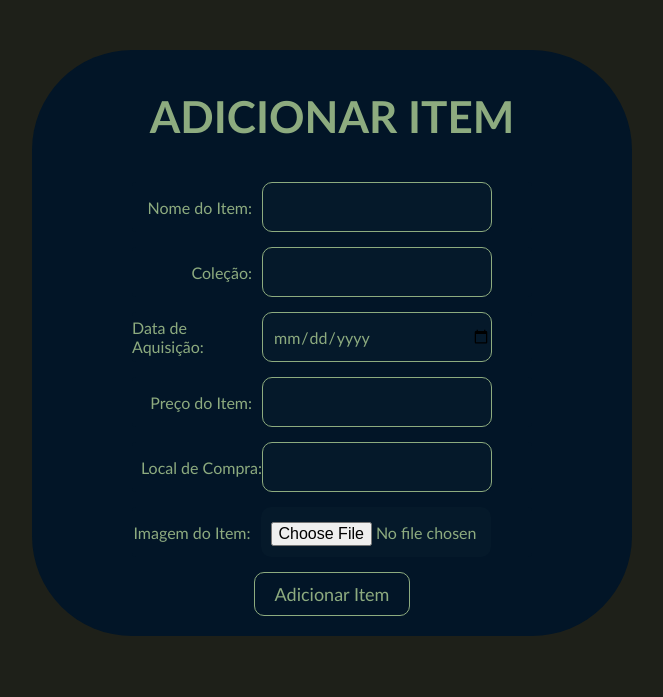
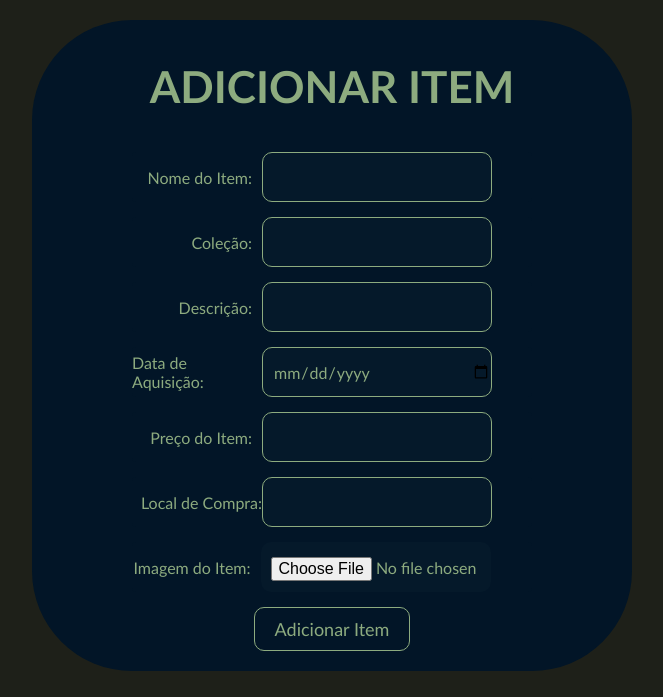
Before and after one commit to joaomiranda1220911/SINF1_2024-G03, a PHP site: page /pag_adicionar-item.html in a window 1280 px wide. Shown: the part 103-800 px from the top of the page, without its empty margins (308-971 px from the left). Run offline with PHP 8.4, Linux system fonts and the light colour scheme.

Commit message:
Atualizações Adicionar Item e Páginas dos Itens

```diff
--- a/pag_adicionar-item.html
+++ b/pag_adicionar-item.html
@@ -38,6 +38,11 @@
             <input type="text" id="colecao_item" name="colecao_item" required>
         </div>
 
+        <div class="form_descricao-item">
+            <label for="descricao_item">Descrição:</label>
+            <input type="text" id="descricao_item" name="descricao_item" required>
+        </div>
+
         <div class="form_data-item">
             <label for="data_item">Data de Aquisição:</label>
             <input type="date" id="data_item" name="data_item" required>
--- a/style.css
+++ b/style.css
@@ -257,7 +257,8 @@ nav{
 .form_colecao-item,
 .form_preco-item,
 .form_local-compra,
-.form_data-item{
+.form_data-item,
+.form_descricao-item{
     border: #8DAB7F;
     flex: 1;
     display: flex;
@@ -285,7 +286,8 @@ nav{
 .form_colecao-item label,
 .form_preco-item label,
 .form_local-compra label
-.form_data-item label{
+.form_data-item label,
+.form_descricao-item label{
     margin-right: 10px;
     white-space: nowrap;
 }
@@ -304,7 +306,8 @@ nav{
 .form_colecao-item input,
 .form_preco-item input,
 .form_local-compra input,
-.form_data-item input{
+.form_data-item input,
+.form_descricao-item input{
     flex-grow: 1;
     border: 1px solid;
     border-radius: 10px;
@@ -424,7 +427,7 @@ nav{
     border-radius: 100px;
     margin-left: auto;
     margin-right: auto;
-    margin-top: 50px;
+    margin-top: 20px;
     width: calc(100% - 500px);
     max-width: 600px;
     min-width: 300px;
```
